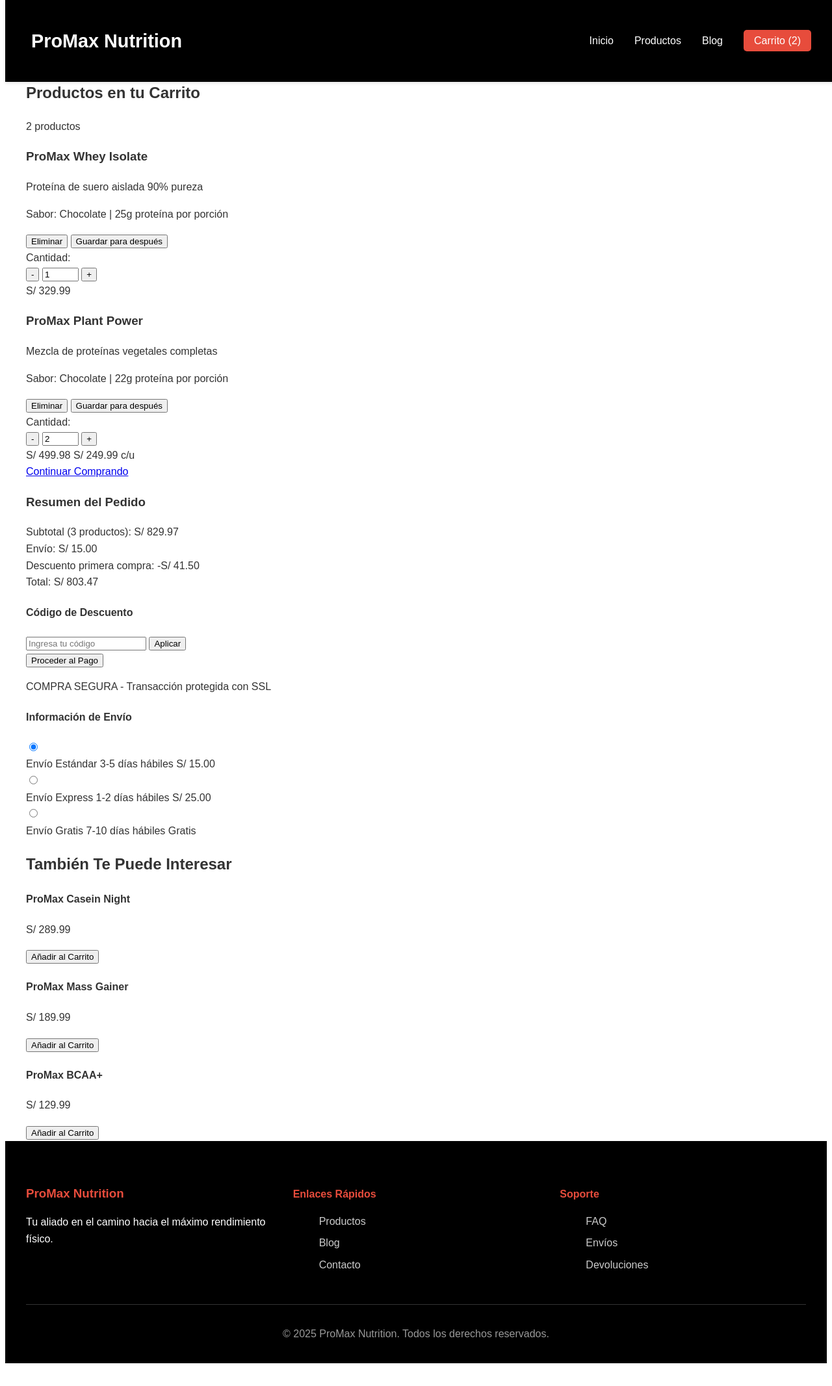
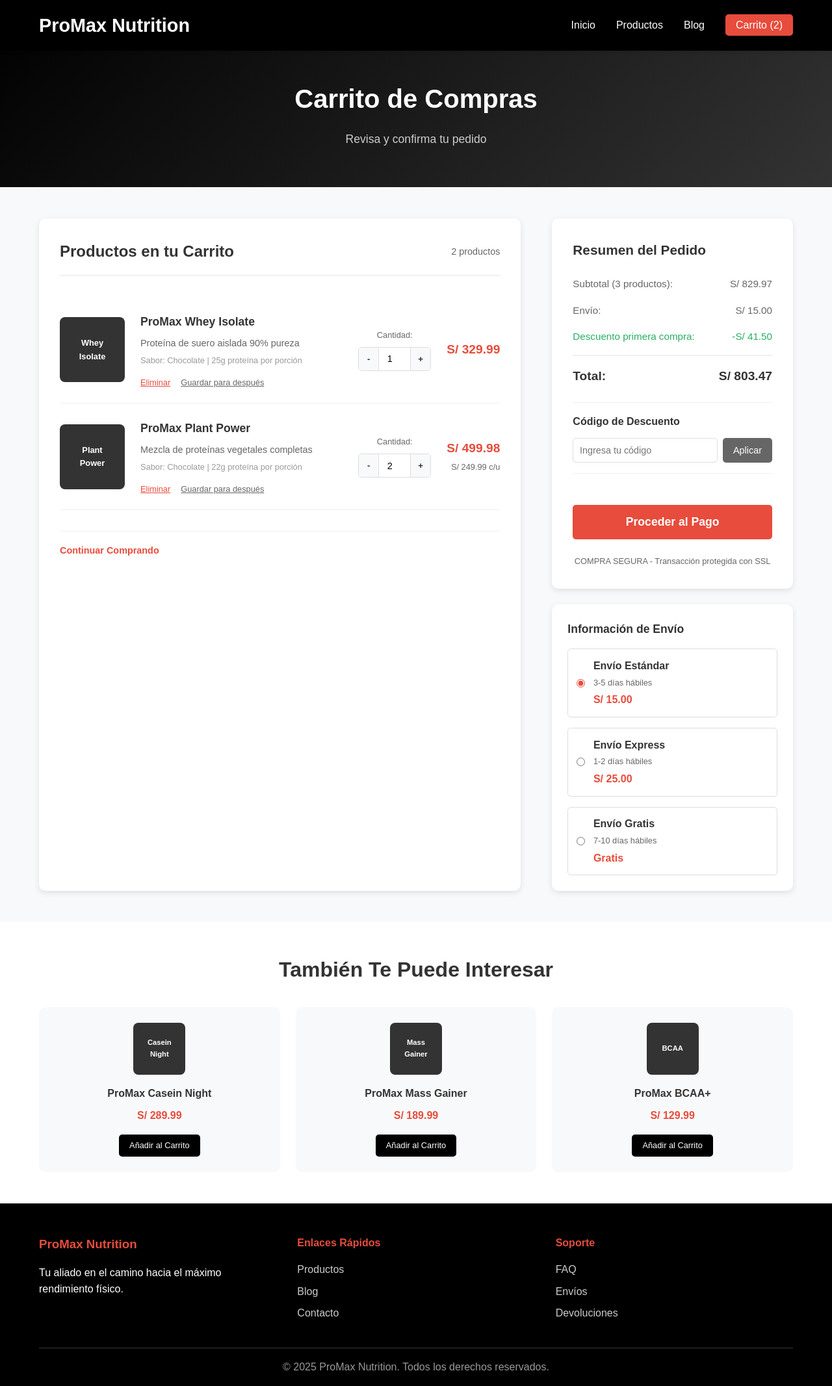
Before and after one commit to rpadevandre/ProyectoView4, a plain HTML site: page html/carrito.html in a window 1280 px wide. Shown: the whole page at 65% size. Before the commit the page ends 2106 px from the top, so only its background shows below. Drawn offline with Linux system fonts and the light colour scheme; files that its build step writes are made by us from their sources.

Commit message:
carrito
carrito

```diff
--- a/css/carrito.css
+++ b/css/carrito.css
@@ -1,3 +1,75 @@
+/* Base Styles */
+* {
+    margin: 0;
+    padding: 0;
+    box-sizing: border-box;
+}
+
+body {
+    font-family: 'Arial', sans-serif;
+    line-height: 1.6;
+    color: #333;
+    background-color: #fff;
+}
+
+.container {
+    max-width: 1200px;
+    margin: 0 auto;
+    padding: 0 20px;
+}
+
+/* Header Styles */
+.header {
+    background-color: #000;
+    padding: 1rem 0;
+    position: fixed;
+    top: 0;
+    width: 100%;
+    z-index: 1000;
+    box-shadow: 0 2px 5px rgba(0,0,0,0.1);
+}
+
+.navbar {
+    display: flex;
+    justify-content: space-between;
+    align-items: center;
+}
+
+.logo h1 {
+    color: #fff;
+    font-size: 1.8rem;
+    font-weight: bold;
+}
+
+.nav-links {
+    display: flex;
+    list-style: none;
+    gap: 2rem;
+}
+
+.nav-links a {
+    color: #fff;
+    text-decoration: none;
+    font-weight: 500;
+    transition: color 0.3s ease;
+}
+
+.nav-links a:hover {
+    color: #e74c3c;
+}
+
+.cart-btn {
+    background-color: #e74c3c;
+    padding: 0.5rem 1rem;
+    border-radius: 5px;
+    transition: background-color 0.3s ease;
+}
+
+.cart-btn:hover {
+    background-color: #c0392b;
+    color: #fff !important;
+}
+
 /* Page Header */
 .page-header {
     background: linear-gradient(135deg, #000 0%, #333 100%);
@@ -28,7 +100,7 @@
     gap: 3rem;
 }
 
-        /* Cart Items */
+/* Cart Items Container */
 .cart-items {
     background: #fff;
     border-radius: 10px;
@@ -55,6 +127,7 @@
     font-size: 0.9rem;
 }
 
+/* Individual Cart Item */
 .cart-item {
     display: grid;
     grid-template-columns: 100px 1fr auto auto;
@@ -76,7 +149,8 @@
     position: relative;
 }
 
-        .item-image .placeholder-img {
+.item-image .placeholder-img,
+.placeholder-img {
     position: absolute;
     top: 50%;
     left: 50%;
@@ -87,6 +161,7 @@
     text-align: center;
 }
 
+/* Item Details */
 .item-details h3 {
     font-size: 1.1rem;
     margin-bottom: 0.5rem;
@@ -110,19 +185,30 @@
     gap: 1rem;
 }
 
-        .remove-btn, .save-later-btn {
+.remove-btn,
+.save-later-btn {
     background: none;
     border: none;
     color: #e74c3c;
     font-size: 0.8rem;
     cursor: pointer;
     text-decoration: underline;
+    transition: color 0.3s ease;
 }
 
 .save-later-btn {
     color: #666;
 }
 
+.remove-btn:hover {
+    color: #c0392b;
+}
+
+.save-later-btn:hover {
+    color: #333;
+}
+
+/* Quantity Controls */
 .item-quantity {
     text-align: center;
 }
@@ -150,6 +236,7 @@
     cursor: pointer;
     font-weight: bold;
     color: #333;
+    transition: background-color 0.3s ease;
 }
 
 .qty-btn:hover {
@@ -163,8 +250,10 @@
     border: none;
     border-left: 1px solid #ddd;
     border-right: 1px solid #ddd;
+    font-size: 0.9rem;
 }
 
+/* Item Price */
 .item-price {
     text-align: right;
 }
@@ -181,6 +270,7 @@
     color: #666;
 }
 
+/* Continue Shopping */
 .continue-shopping {
     margin-top: 2rem;
     padding-top: 1rem;
@@ -192,13 +282,15 @@
     text-decoration: none;
     font-weight: bold;
     font-size: 0.9rem;
+    transition: color 0.3s ease;
 }
 
 .continue-btn:hover {
     text-decoration: underline;
+    color: #c0392b;
 }
 
-        /* Order Summary */
+/* Order Summary Sidebar */
 .order-summary {
     display: flex;
     flex-direction: column;
@@ -223,6 +315,7 @@
     justify-content: space-between;
     margin-bottom: 1rem;
     color: #666;
+    font-size: 0.95rem;
 }
 
 .summary-row.discount {
@@ -238,6 +331,7 @@
     margin-top: 1rem;
 }
 
+/* Promo Code Section */
 .promo-section {
     margin: 1.5rem 0;
     padding: 1rem 0;
@@ -272,12 +366,14 @@
     border-radius: 5px;
     cursor: pointer;
     font-size: 0.9rem;
+    transition: background-color 0.3s ease;
 }
 
 .apply-promo-btn:hover {
     background-color: #555;
 }
 
+/* Checkout Button */
 .checkout-btn {
     width: 100%;
     background-color: #e74c3c;
@@ -302,7 +398,7 @@
     font-size: 0.8rem;
 }
 
-        /* Shipping Info */
+/* Shipping Options */
 .shipping-info {
     background: #fff;
     border-radius: 10px;
@@ -364,7 +460,7 @@
     font-weight: bold;
 }
 
-        /* Recommendations */
+/* Product Recommendations */
 .recommendations {
     padding: 3rem 0;
     background-color: #fff;
@@ -405,12 +501,6 @@
 }
 
 .rec-image .placeholder-img {
-            position: absolute;
-            top: 50%;
-            left: 50%;
-            transform: translate(-50%, -50%);
-            color: #fff;
-            font-weight: bold;
     font-size: 0.7rem;
 }
 
@@ -441,6 +531,51 @@
     background-color: #e74c3c;
 }
 
+/* Footer */
+.footer {
+    background-color: #000;
+    color: #fff;
+    padding: 3rem 0 1rem;
+}
+
+.footer-content {
+    display: grid;
+    grid-template-columns: repeat(auto-fit, minmax(250px, 1fr));
+    gap: 2rem;
+    margin-bottom: 2rem;
+}
+
+.footer-section h3,
+.footer-section h4 {
+    margin-bottom: 1rem;
+    color: #e74c3c;
+}
+
+.footer-section ul {
+    list-style: none;
+}
+
+.footer-section ul li {
+    margin-bottom: 0.5rem;
+}
+
+.footer-section a {
+    color: #ccc;
+    text-decoration: none;
+    transition: color 0.3s ease;
+}
+
+.footer-section a:hover {
+    color: #e74c3c;
+}
+
+.footer-bottom {
+    border-top: 1px solid #333;
+    padding-top: 1rem;
+    text-align: center;
+    color: #999;
+}
+
 /* Responsive Design */
 @media (max-width: 1024px) {
     .cart-layout {
@@ -450,6 +585,21 @@
 }
 
 @media (max-width: 768px) {
+    .navbar {
+        flex-direction: column;
+        gap: 1rem;
+    }
+
+    .nav-links {
+        flex-direction: column;
+        gap: 1rem;
+        text-align: center;
+    }
+
+    .page-header h1 {
+        font-size: 2rem;
+    }
+
     .cart-item {
         grid-template-columns: 80px 1fr;
         gap: 1rem;
@@ -466,8 +616,9 @@
         grid-template-columns: repeat(auto-fit, minmax(150px, 1fr));
     }
 
-            .page-header h1 {
-                font-size: 2rem;
+    .footer-content {
+        grid-template-columns: 1fr;
+        text-align: center;
     }
 }
 
--- a/html/carrito.html
+++ b/html/carrito.html
@@ -4,8 +4,7 @@
     <meta charset="UTF-8">
     <meta name="viewport" content="width=device-width, initial-scale=1.0">
     <title>Carrito de Compras - ProMax Nutrition</title>
-    <link rel="stylesheet" href="css/main.css">
-    <link rel="stylesheet" href="css/cart.css">
+    <link rel="stylesheet" href="../css/carrito.css">
 </head>
 <body>
     <!-- Header -->
```
Lines whose indentation alone changed are shown as unchanged.
